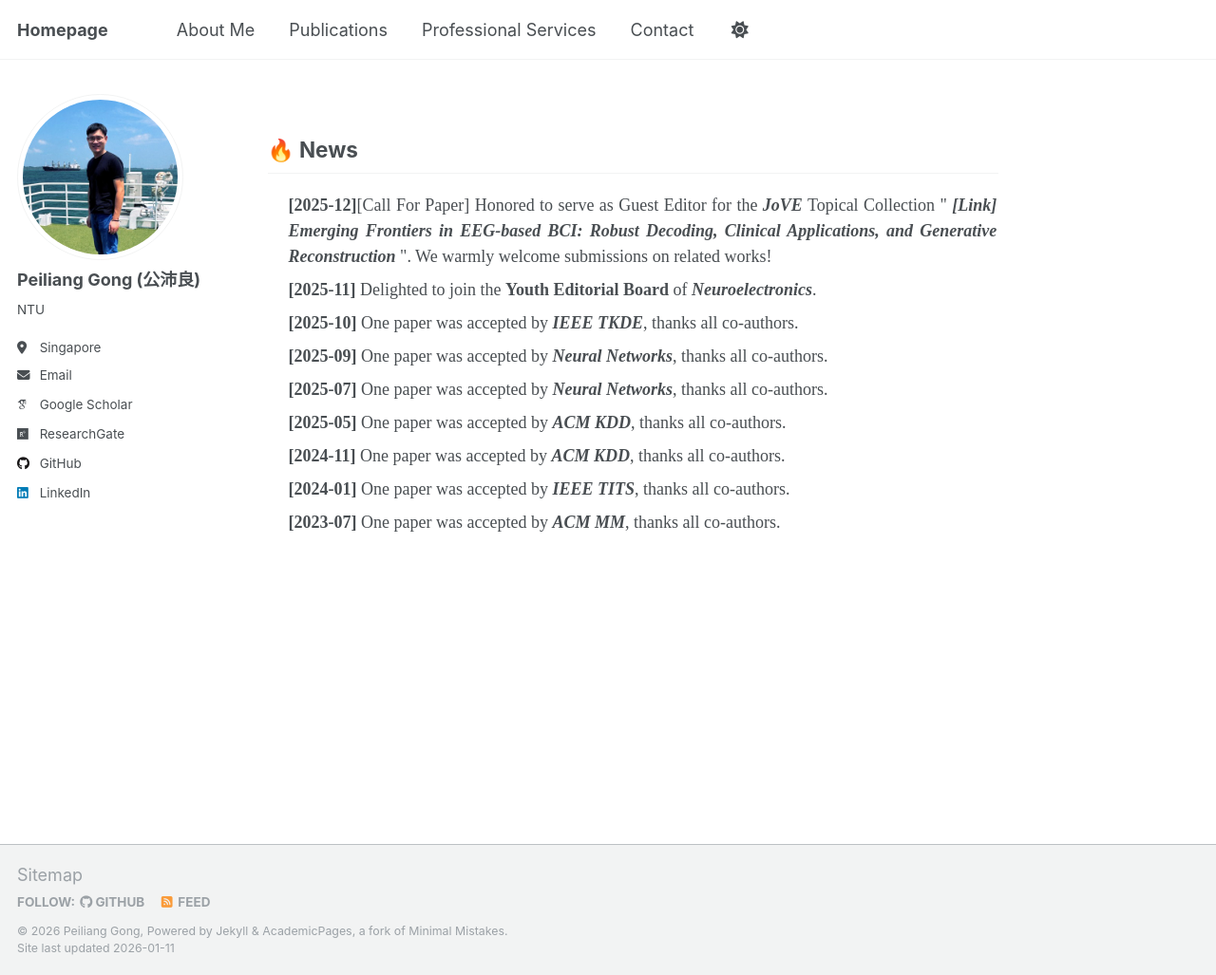
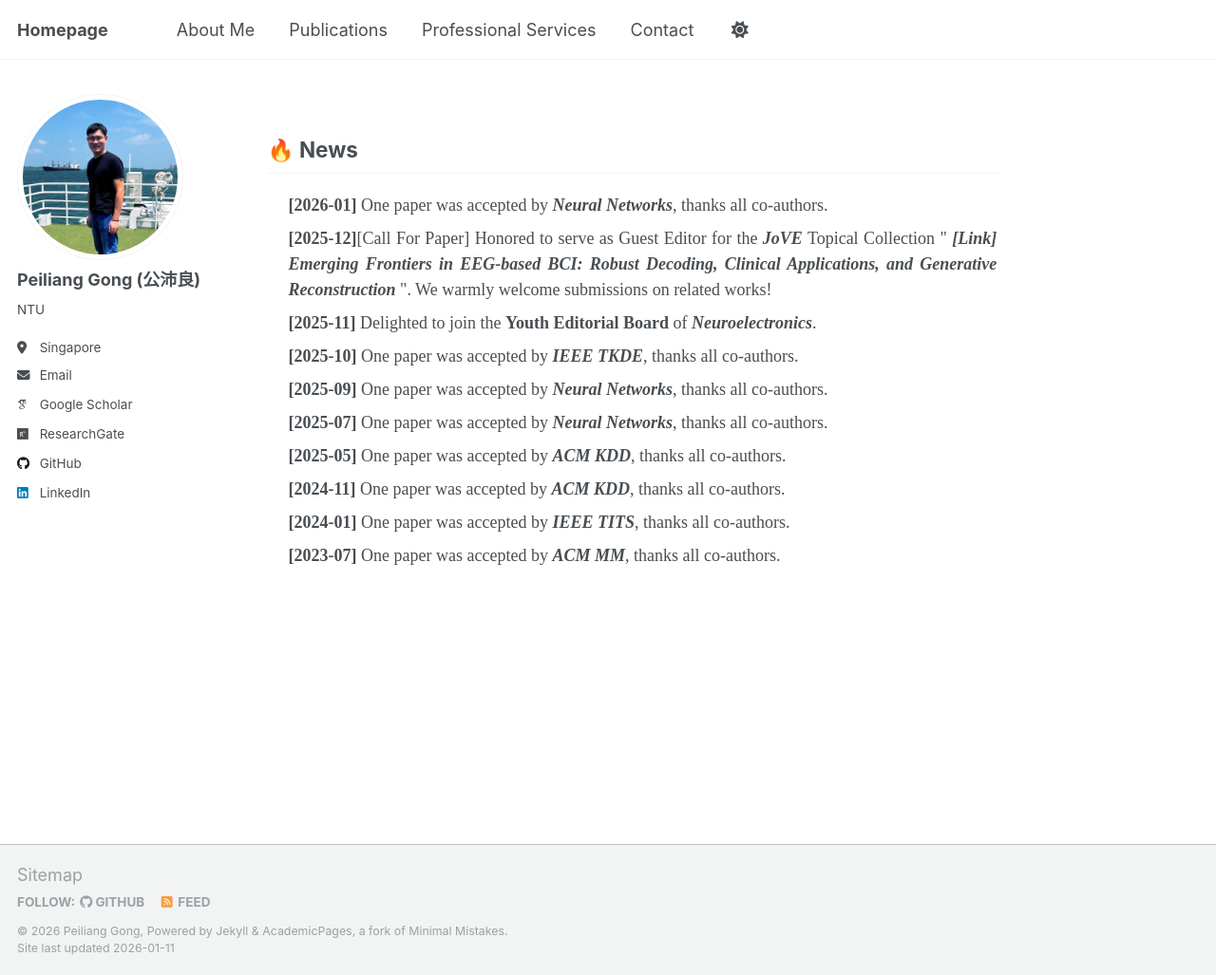
Before and after one commit to Tokenmw/Tokenmw.github.io, a Jekyll site: the page built from _pages/news.md, in a window 1280 px wide and 1027 px high. Shown: the whole window at 95% size. Built offline with Jekyll 4.4.1, drawn with Linux system fonts in a browser that asks for light colours; some web fonts are replaced; our own code applies the rules of GitHub Pages for plain Markdown files.

Commit message:
Update news.md

```diff
--- a/_pages/news.md
+++ b/_pages/news.md
@@ -2,6 +2,7 @@
 <div id="news" style="font-family: 'Times New Roman', serif; text-align: justify;">
 <h2>🔥 News</h2>
 <ul style="list-style-type: none; margin-left: 20px; padding: 2px; overflow-y: scroll; height:400px;">
+  <li style="margin-bottom: 8px;"><b>[2026-01]</b> One paper was accepted by <b><i>Neural Networks</i></b>, thanks all co-authors.</li>
   <li style="margin-bottom: 8px;">
   <b>[2025-12]</b>[Call For Paper] Honored to serve as Guest Editor for the <b><i>JoVE</i></b> Topical Collection
   "<a href="https://app.jove.com/methods-collections/4509/emerging-frontiers-in-eeg-based-bci-robust-decoding-clinical-applications-and-generative-reconstruction" target="_blank" style="color: inherit; text-decoration: none;">
```
